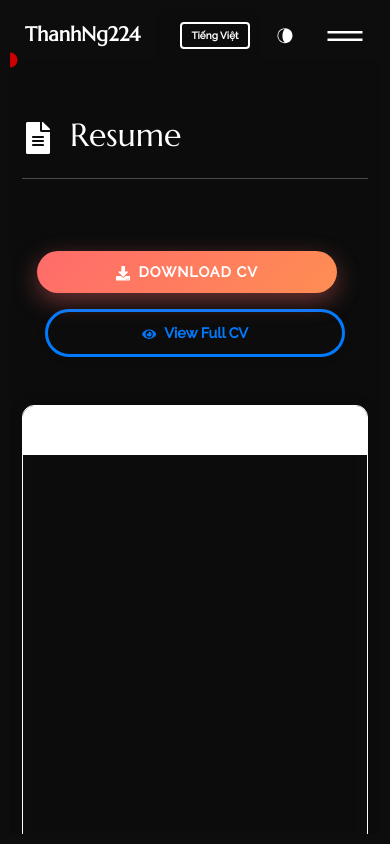
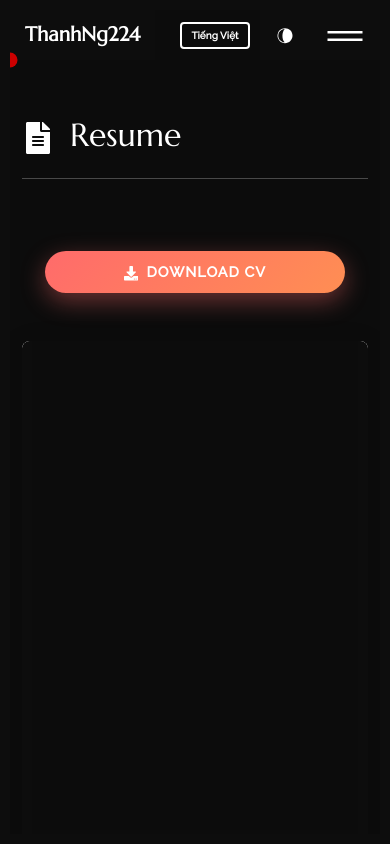
Before and after one commit to ThanhNg224/react-portfolio, a React (Create React App) app: page /resume in a window 390 px wide. Shown: the top 844 px of the page. Built offline with nearby package versions, Linux system fonts and the light colour scheme.

Commit message:
Refactor resume PDF preview and remove view button
Replaces the separate 'View Full CV' button and simple PDF preview with a redesigned inline PDF display. Updates CSS to remove unused styles and improve PDF container responsiveness and appearance, including dark mode compatibility.

```diff
--- a/src/pages/resume/index.js
+++ b/src/pages/resume/index.js
@@ -3,8 +3,9 @@ import "./style.css";
 import { Helmet, HelmetProvider } from "react-helmet-async";
 import { Container, Row, Col, Button } from "react-bootstrap";
 import { useTranslation } from "react-i18next";
-import { FaDownload, FaFileAlt, FaEye } from "react-icons/fa";
+import { FaDownload, FaFileAlt } from "react-icons/fa";
 
+// Set up PDF.js worker
 export const Resume = () => {
   const { t } = useTranslation();
 
@@ -15,10 +16,6 @@ export const Resume = () => {
     document.body.appendChild(link);
     link.click();
     document.body.removeChild(link);
-  };
-
-  const handleViewPDF = () => {
-    window.open(`${process.env.PUBLIC_URL}/HUST_NguyenPhucThanh_CV.pdf`, '_blank');
   };
 
   return (
@@ -47,48 +44,30 @@ export const Resume = () => {
               <Button
                 variant="primary"
                 size="lg"
-                className="download-cv-btn me-3"
+                className="download-cv-btn"
                 onClick={handleDownload}
               >
                 <FaDownload className="me-2" />
                 <span>{t('resume.downloadCV')}</span>
                 <div className="btn-glow"></div>
               </Button>
-              <Button
-                variant="outline-primary"
-                size="lg"
-                className="view-pdf-btn"
-                onClick={handleViewPDF}
-              >
-                <FaEye className="me-2" />
-                {t('View Full CV')}
-              </Button>
             </div>
           </Col>
         </Row>
 
-        {/* Simple PDF Preview */}
+        {/* Inline PDF Display */}
         <Row>
           <Col lg="12">
-            <div className="simple-pdf-preview">
-              <div className="preview-header">
-                <h5 className="mb-0">
-                  <FaFileAlt className="me-2" />
-                  {t('resume.previewTitle')}
-                </h5>
-              </div>
-              <div className="preview-content">
-                <iframe
-                  src={`${process.env.PUBLIC_URL}/HUST_NguyenPhucThanh_CV.pdf#zoom=85&toolbar=0&navpanes=0&scrollbar=1`}
-                  title="Resume Preview"
-                  className="simple-pdf-iframe"
-                  frameBorder="0"
-                />
-              </div>
-              <div className="preview-footer">
-                <p className="text-muted mb-0">
-                  {t('resume.previewNote')}
-                </p>
+            <div className="pdf-container">
+              <div className="pdf-page-wrapper">
+                <div className="pdf-page">
+                  <iframe
+                    src={`${process.env.PUBLIC_URL}/HUST_NguyenPhucThanh_CV.pdf#zoom=100&toolbar=0&navpanes=0&scrollbar=0`}
+                    title="Resume PDF"
+                    className="pdf-iframe"
+                    frameBorder="0"
+                  />
+                </div>
               </div>
             </div>
           </Col>
--- a/src/pages/resume/style.css
+++ b/src/pages/resume/style.css
@@ -68,82 +68,61 @@
   opacity: 1;
 }
 
-/* View PDF Button */
-.view-pdf-btn {
-  padding: 15px 30px;
-  font-size: 1.1rem;
-  font-weight: 600;
-  border-radius: 50px;
-  border: 3px solid var(--primary-color) !important;
-  color: var(--primary-color) !important;
-  background: transparent !important;
-  transition: all 0.3s ease;
-  box-shadow: 0 2px 10px rgba(0, 0, 0, 0.1);
+/* Inline PDF Container */
+.pdf-container {
+  display: flex;
+  flex-direction: column;
+  align-items: center;
+  width: 100%;
+  margin: 0 auto;
+  max-width: 850px;
+}
+
+.pdf-page-wrapper {
+  display: flex;
+  justify-content: center;
+  width: 100%;
+  margin-bottom: 1.5rem;
+}
+
+.pdf-page {
+  box-shadow: 0 8px 30px rgba(0, 0, 0, 0.15);
+  border-radius: 8px;
+  overflow: hidden;
+  background: white;
+  transition: transform 0.3s ease, box-shadow 0.3s ease;
+  width: 100%;
+  max-width: 800px;
   position: relative;
 }
 
-.view-pdf-btn:hover {
-  background: var(--primary-color) !important;
-  color: white !important;
+.pdf-page:hover {
   transform: translateY(-2px);
-  box-shadow: 0 8px 20px rgba(0, 0, 0, 0.2);
-  border-color: var(--primary-color) !important;
+  box-shadow: 0 12px 40px rgba(0, 0, 0, 0.2);
 }
 
-.view-pdf-btn:focus {
-  background: var(--primary-color) !important;
-  color: white !important;
-  border-color: var(--primary-color) !important;
-  box-shadow: 0 0 0 0.2rem rgba(0, 123, 255, 0.25);
+.pdf-iframe {
+  width: 100%;
+  height: 1100px; /* Tall enough to show full 2-page document */
+  border: none;
+  display: block;
+  border-radius: 8px;
 }
 
-.view-pdf-btn:active {
-  background: var(--primary-color) !important;
-  color: white !important;
+/* For better mobile PDF viewing */
+@media (max-width: 768px) {
+  .pdf-iframe {
+    height: 800px; /* Shorter on mobile for better scrolling */
+  }
 }
 
-/* Simple PDF Preview */
-.simple-pdf-preview {
-  background: var(--bg-color);
-  border: 1px solid var(--text-color-2);
-  border-radius: 12px;
-  overflow: hidden;
-  box-shadow: 0 4px 20px rgba(0, 0, 0, 0.1);
+@media (max-width: 576px) {
+  .pdf-iframe {
+    height: 600px; /* Even shorter on small mobile */
+  }
 }
 
-.preview-header {
-  background: var(--secondary-color);
-  padding: 1rem 1.5rem;
-  border-bottom: 1px solid var(--text-color-2);
-}
-
-.preview-header h5 {
-  color: var(--text-color);
-  margin: 0;
-  display: flex;
-  align-items: center;
-}
-
-.preview-content {
-  position: relative;
-  height: 60vh;
-  min-height: 400px;
-}
-
-.simple-pdf-iframe {
-  width: 100%;
-  height: 100%;
-  border: none;
-  display: block;
-}
-
-.preview-footer {
-  background: var(--secondary-color);
-  padding: 0.75rem 1.5rem;
-  border-top: 1px solid var(--text-color-2);
-  text-align: center;
-}
-
+/* Resume info styling */
 .resume-info {
   color: var(--text-color-2);
   font-size: 0.9rem;
@@ -158,26 +137,28 @@
     gap: 1rem;
   }
 
-  .download-cv-btn,
-  .view-pdf-btn {
+  .download-cv-btn {
     width: 100%;
     max-width: 300px;
     padding: 12px 25px;
     font-size: 1rem;
   }
 
-  .preview-content {
-    height: 50vh;
-    min-height: 350px;
+  .pdf-container {
+    max-width: 100%;
+  }
+
+  .pdf-page {
+    width: 95vw;
+    max-width: none;
+  }
+
+  .pdf-iframe {
+    height: 800px; /* Shorter on mobile for better scrolling */
   }
 
   .display-4 {
     font-size: 2rem;
-  }
-
-  .preview-header,
-  .preview-footer {
-    padding: 0.75rem 1rem;
   }
 }
 
@@ -188,56 +169,21 @@
     letter-spacing: 1px;
   }
 
-  .view-pdf-btn {
-    padding: 10px 20px;
-    font-size: 0.9rem;
+  .pdf-page {
+    width: 98vw;
   }
 
-  .preview-content {
-    height: 45vh;
-    min-height: 300px;
+  .pdf-iframe {
+    height: 600px; /* Even shorter on small mobile */
   }
 }
 
 /* Dark mode compatibility */
-[data-theme="dark"] .simple-pdf-preview {
-  background: var(--bg-color);
-  border-color: var(--text-color-2);
+[data-theme="dark"] .pdf-page {
+  background: white;
+  box-shadow: 0 8px 30px rgba(255, 255, 255, 0.1);
 }
 
-[data-theme="dark"] .preview-header,
-[data-theme="dark"] .preview-footer {
-  background: var(--secondary-color);
+[data-theme="dark"] .pdf-page:hover {
+  box-shadow: 0 12px 40px rgba(255, 255, 255, 0.15);
 }
-
-/* Dark mode button visibility fix */
-[data-theme="dark"] .view-pdf-btn {
-  background: transparent !important;
-  border-color: #007bff !important;
-  color: #007bff !important;
-  box-shadow: 0 2px 10px rgba(255, 255, 255, 0.1);
-}
-
-[data-theme="dark"] .view-pdf-btn:hover,
-[data-theme="dark"] .view-pdf-btn:focus,
-[data-theme="dark"] .view-pdf-btn:active {
-  background: #007bff !important;
-  color: white !important;
-  border-color: #007bff !important;
-}
-
-/* Light mode button visibility fix */
-[data-theme="light"] .view-pdf-btn,
-.view-pdf-btn {
-  background: transparent !important;
-  border-color: #007bff !important;
-  color: #007bff !important;
-}
-
-[data-theme="light"] .view-pdf-btn:hover,
-[data-theme="light"] .view-pdf-btn:focus,
-[data-theme="light"] .view-pdf-btn:active {
-  background: #007bff !important;
-  color: white !important;
-  border-color: #007bff !important;
-}
```
